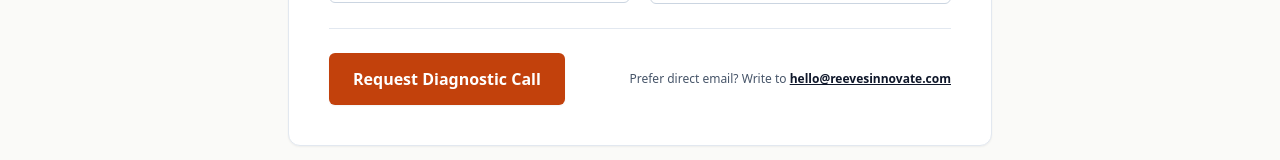
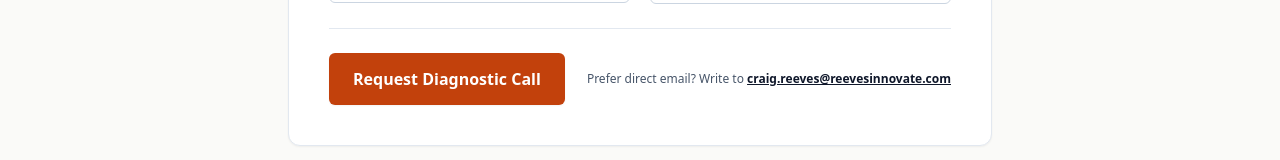
Before and after one commit to craigreeves-uk/ai-maturity-playbook, a React (Vite) app: page / in a window 1280 px wide. Shown: the part 4661-4821 px from the top of the page. Built offline with nearby package versions, Linux system fonts and the light colour scheme.

Commit message:
Update email address in SITE_META

```diff
--- a/src/data/siteContent.ts
+++ b/src/data/siteContent.ts
@@ -22,7 +22,7 @@ export interface FaqItem {
 
 export const SITE_META = {
   brandName: 'Reeves Innovate Ltd',
-  email: 'hello@reevesinnovate.com',
+  email: 'craig.reeves@reevesinnovate.com',
   locationNote: 'Registered in England and Wales. Serving UK SMEs.',
 };
 
```
